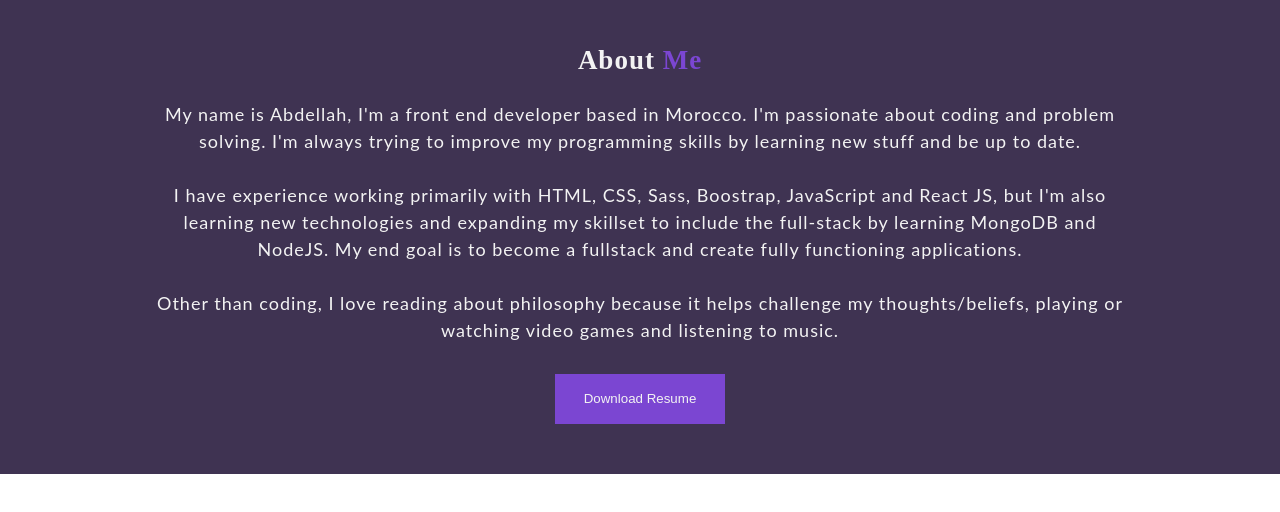
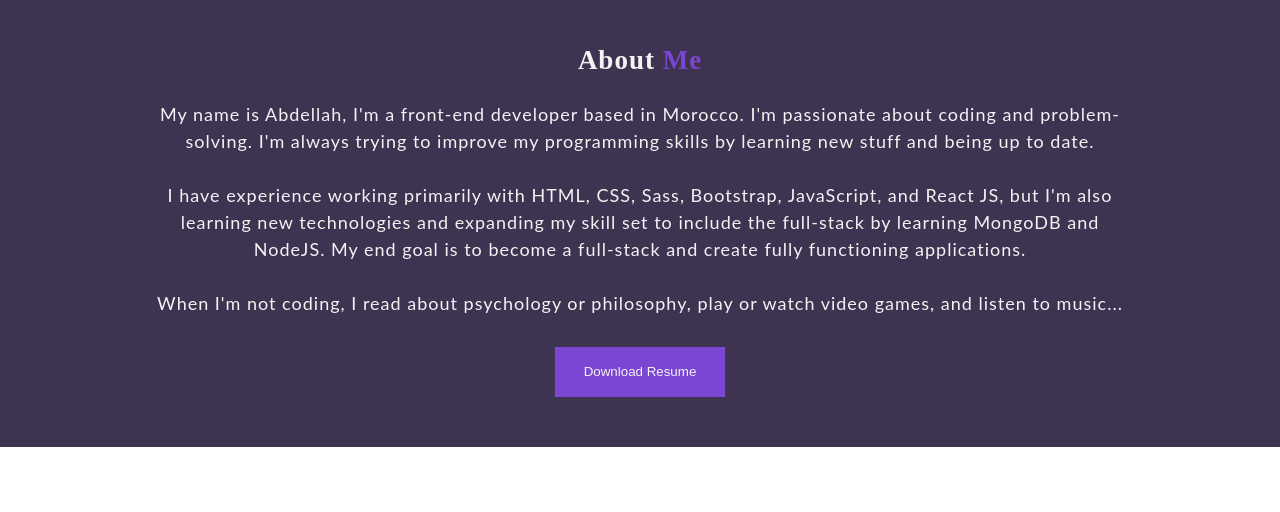
Before and after one commit to AbdellahBahsine/portfolio, a Next.js app: page /components/about/about.component in a window 1280 px wide. Shown: the top 512 px of the page. Built offline with nearby package versions, Linux system fonts and the light colour scheme.

Commit message:
changed text in about section

```diff
--- a/package.json
+++ b/package.json
@@ -10,7 +10,7 @@
   "dependencies": {
     "@fortawesome/fontawesome-free": "^5.15.4",
     "dotenv": "^10.0.0",
-    "next": "12.0.7",
+    "next": "^12.0.7",
     "nodemailer": "^6.7.2",
     "react": "17.0.2",
     "react-dom": "17.0.2"
--- a/pages/components/about/about.component.jsx
+++ b/pages/components/about/about.component.jsx
@@ -5,9 +5,11 @@ const About = () => {
         <section id="about" className={styles.about}>
             <div className={styles.about__inner}>
                 <h2 className={styles.about__title}>About <span>Me</span></h2>
-                <p className={styles.about__text}>My name is Abdellah, I'm a front end developer based in Morocco. I'm passionate about coding and problem solving. I'm always trying to improve my programming skills by learning new stuff and be up to date.
-                <br /><br />I have experience working primarily with HTML, CSS, Sass, Boostrap, JavaScript and React JS, but I'm also learning new technologies and expanding my skillset to include the full-stack by learning MongoDB and NodeJS. My end goal is to become a fullstack and create fully functioning applications.
-                <br /><br />Other than coding, I love reading about philosophy because it helps challenge my thoughts/beliefs, playing or watching video games and listening to music.</p>
+                <p className={styles.about__text}>My name is Abdellah, I'm a front-end developer based in Morocco. I'm passionate about coding and problem-solving. I'm always trying to improve my programming skills by learning new stuff and being up to date.
+                <br /><br />
+                I have experience working primarily with HTML, CSS, Sass, Bootstrap, JavaScript, and React JS, but I'm also learning new technologies and expanding my skill set to include the full-stack by learning MongoDB and NodeJS. My end goal is to become a full-stack and create fully functioning applications.
+                <br /><br />
+                When I'm not coding, I read about psychology or philosophy, play or watch video games, and listen to music...</p>
                 <a href="/AbdellahBahsine_Resume.pdf" target="_blank"><button className={`${styles.cta} ${styles.primary}`}>Download Resume</button></a>
             </div>
         </section>
```
Also changed, not shown: 1 other file (tests, documents, lock files or other folders).
